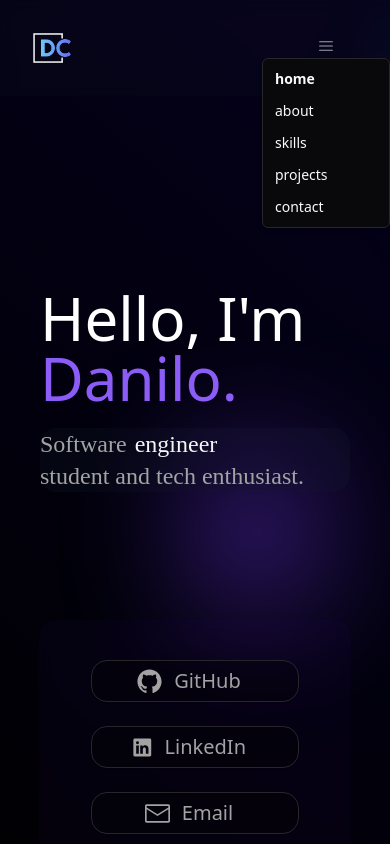
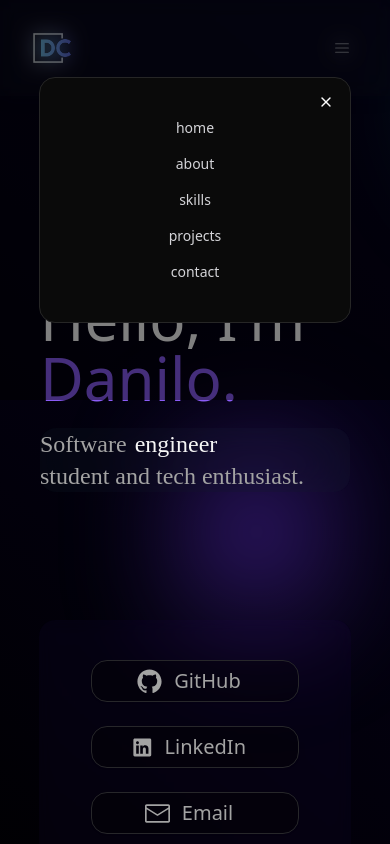
Before and after one commit to c-danil0o/portfolio, a React (Vite) app: page / in a window 390 px wide. Both pictures are taken after a click on the button 338 px from the left and 46 px from the top of the page. Shown: the top 844 px of the page. Built offline with nearby package versions, Linux system fonts and the light colour scheme; a web font is replaced by a local one.

Commit message:
feat: added new mobile navigation and CV download

```diff
--- a/src/components/about/about.tsx
+++ b/src/components/about/about.tsx
@@ -46,9 +46,11 @@ export default function About() {
       </div>
       <button className="p-[3px] relative mb-10">
         <div className="absolute inset-0 bg-gradient-to-r from-indigo-500 to-violet-800 rounded-lg" />
-        <div className="px-8 py-2  bg-black rounded-[6px]  relative group transition duration-200 text-neutral-300 hover:bg-transparent">
-          Get my resume
-        </div>
+        <a download="CV_Danilo_Cvijetic.pdf" href="../../assets/CV.pdf">
+          <div className="px-8 py-2  bg-black rounded-[6px]  relative group transition duration-200 text-neutral-300 hover:bg-transparent">
+            Get my resume
+          </div>
+        </a>
       </button>
     </div>
   )
--- a/src/components/contact/contact.tsx
+++ b/src/components/contact/contact.tsx
@@ -5,7 +5,7 @@ export default function Contact() {
       <div className="absolute w-full h-full">
         <div className="absolute pointer-events-none inset-0 flex items-center justify-center dark:bg-black bg-white [mask-image:radial-gradient(ellipse_at_center,transparent_20%,black)]"></div>
       </div>
-      <p className="text-3xl font-bold relative z-20 bg-clip-text text-transparent bg-gradient-to-b from-neutral-200 to-neutral-500 py-8 my-5">
+      <p className="text-3xl font-bold relative bg-clip-text text-transparent bg-gradient-to-b from-neutral-200 to-neutral-500 py-8 my-5">
         Contact me
       </p>
       <div className="relative w-4/5 lg:w-2/5">
--- a/src/components/header/header.tsx
+++ b/src/components/header/header.tsx
@@ -2,13 +2,7 @@ import './header.css'
 import { Button } from "../ui/button";
 import logo from '../../assets/logo-no-background.png'
 import { HamburgerMenuIcon } from "@radix-ui/react-icons";
-import {
-  DropdownMenu,
-  DropdownMenuContent,
-  DropdownMenuItem,
-  DropdownMenuLabel,
-  DropdownMenuTrigger,
-} from "@/components/ui/dropdown-menu"
+import { Modal, ModalBody, ModalContent, ModalTrigger } from '../ui/animated-modal';
 
 export default function Header() {
   return (
@@ -21,21 +15,21 @@ export default function Header() {
         <Button variant="ghost" className="text-zinc-300 border-zinc-400"><a href="#Projects">projects</a></Button>
         <Button variant="ghost" className="text-zinc-300 border-zinc-400"><a href="#Contact">contact</a></Button>
       </div>
-      <div className="md:hidden">
-        <DropdownMenu>
-          <DropdownMenuTrigger>
-            <div className='md:hidden w-10'>
-              <HamburgerMenuIcon className="h-4 w-4 text-zinc-400" />
-            </div>
-          </DropdownMenuTrigger>
-          <DropdownMenuContent>
-            <DropdownMenuLabel>home</DropdownMenuLabel>
-            <DropdownMenuItem>about</DropdownMenuItem>
-            <DropdownMenuItem>skills</DropdownMenuItem>
-            <DropdownMenuItem>projects</DropdownMenuItem>
-            <DropdownMenuItem>contact</DropdownMenuItem>
-          </DropdownMenuContent>
-        </DropdownMenu>
+      <div >
+        <Modal>
+          <ModalTrigger className="md:hidden w-10 group/modal-btn">
+            <HamburgerMenuIcon className="h-4 w-4 text-zinc-400" />
+          </ModalTrigger>
+          <ModalBody className='absolute w-4/5' >
+            <ModalContent >
+              <Button variant="ghost" className="text-zinc-300 border-zinc-400"><a href="#Hero">home</a></Button>
+              <Button variant="ghost" className="text-zinc-300 border-zinc-400"><a href="#About">about</a></Button>
+              <Button variant="ghost" className="text-zinc-300 border-zinc-400"><a href="#Skills">skills</a></Button>
+              <Button variant="ghost" className="text-zinc-300 border-zinc-400"><a href="#Projects">projects</a></Button>
+              <Button variant="ghost" className="text-zinc-300 border-zinc-400"><a href="#Contact">contact</a></Button>
+            </ModalContent>
+          </ModalBody>
+        </Modal>
       </div>
 
     </nav>
--- a/src/components/hero/hero.tsx
+++ b/src/components/hero/hero.tsx
@@ -32,20 +32,26 @@ export function Hero() {
 export function Social() {
   return (
     <div className='social flex flex-row flex-wrap dark text-3xl justify-evenly items-center  bg-violet-800 bg-opacity-5 backdrop-blur p-7 rounded-2xl mb-20'>
+      <a href="https://www.github.com/c-danil0o">
         <Button variant="outline" className='text-neutral-400 rounded-2xl px-10 text-xl py-5 my-3 bg-black bg-opacity-30 link-button hover:bg-violet-900 w-52'>
           <GitHubLogoIcon width="25px" height="25px" />
           <span className='p-3 font-thin'>GitHub</span>
         </Button>
+      </a>
 
+      <a href="www.linkedin.com/in/danilo-c">
         <Button variant="outline" className='text-neutral-400 rounded-2xl px-10 text-xl py-5 my-3 bg-black bg-opacity-30 link-button hover:bg-violet-900 w-52'>
           <LinkedInLogoIcon width="25px" height="25px" />
           <span className='p-3 font-thin'>LinkedIn</span>
         </Button>
+      </a>
 
+      <a href="mailto:danilo.cvijetic10@protonmail.ch">
         <Button variant="outline" className='text-neutral-400 rounded-2xl px-10 text-xl py-5 my-3 bg-black bg-opacity-30 link-button hover:bg-violet-900 w-52'>
           <EnvelopeClosedIcon width="25px" height="25px" />
           <span className='p-3 font-thin'>Email</span>
         </Button>
+      </a>
     </div>
   )
 }
--- a/src/components/projects/projects.tsx
+++ b/src/components/projects/projects.tsx
@@ -4,10 +4,14 @@ import nosql from '../../assets/nosql.webp'
 import movie from '../../assets/movie-icon.png'
 import booking from '../../assets/staylogo.png'
 
-function Skeleton({ image }: any) {
+function Skeleton({ image, link }: any) {
   return (
     <div className="flex flex-1 w-full items-center min-h-40 max-h-40 rounded-xl border border-transparent justify-center bg-neutral-100 dark:bg-black">
-      <img className="h-full w-auto m-auto object-contain" src={image} alt="project-image" /></div>
+      <a href={link} className="h-full w-auto m-auto">
+        <img className="h-full w-auto m-auto object-contain" src={image} alt="project-image" />
+      </a>
+    </div>
+
   )
 }
 
@@ -16,26 +20,26 @@ export default function Projects() {
     {
       title: "Air Hockey AI Agent",
       description: "Reinforcement learning agent based on MADDPG neural network",
-      header: <Skeleton image={hockey} />,
+      header: <Skeleton image={hockey} link="https://github.com/c-danil0o/Air-Hockey-AI" />,
       className: "md:col-span-2",
     },
     {
       title: "NoSQL Engine",
       description: "Cassandra like NoSQL database built in Go with advanced data structures",
-      header: <Skeleton image={nosql} />,
+      header: <Skeleton image={nosql} link="https://github.com/c-danil0o/nosql-database" />,
       className: "md:col-span-1",
     },
     {
       title: "Movflix",
       description: "Cloud native Netflix clone deployed using AWS-CDK",
-      header: <Skeleton image={movie} />,
+      header: <Skeleton image={movie} link="https://github.com/c-danil0o/cloud-movies-app" />,
       className: "md:col-span-1",
     },
     {
       title: "Booking Clone",
       description:
         "Hotel booking application built using Spring Boot, Angular and Android app",
-      header: <Skeleton image={booking} />,
+      header: <Skeleton image={booking} link="https://github.com/c-danil0o/booking-android" />,
       className: "md:col-span-2",
     },
   ];
--- /dev/null
+++ b/src/components/ui/animated-modal.tsx
@@ -0,0 +1,244 @@
+"use client";
+import { cn } from "@/lib/utils";
+import { AnimatePresence, motion } from "framer-motion";
+import React, {
+  ReactNode,
+  createContext,
+  useContext,
+  useEffect,
+  useRef,
+  useState,
+} from "react";
+
+interface ModalContextType {
+  open: boolean;
+  setOpen: (open: boolean) => void;
+}
+
+const ModalContext = createContext<ModalContextType | undefined>(undefined);
+
+export const ModalProvider = ({ children }: { children: ReactNode }) => {
+  const [open, setOpen] = useState(false);
+
+  return (
+    <ModalContext.Provider value={{ open, setOpen }}>
+      {children}
+    </ModalContext.Provider>
+  );
+};
+
+export const useModal = () => {
+  const context = useContext(ModalContext);
+  if (!context) {
+    throw new Error("useModal must be used within a ModalProvider");
+  }
+  return context;
+};
+
+export function Modal({ children }: { children: ReactNode }) {
+  return <ModalProvider>{children}</ModalProvider>;
+}
+
+export const ModalTrigger = ({
+  children,
+  className,
+}: {
+  children: ReactNode;
+  className?: string;
+}) => {
+  const { setOpen } = useModal();
+  return (
+    <button
+      className={cn(
+        "px-4 py-2 rounded-md text-black dark:text-white text-center relative overflow-hidden",
+        className
+      )}
+      onClick={() => setOpen(true)}
+    >
+      {children}
+    </button>
+  );
+};
+
+export const ModalBody = ({
+  children,
+  className,
+}: {
+  children: ReactNode;
+  className?: string;
+}) => {
+  const { open } = useModal();
+
+  useEffect(() => {
+    if (open) {
+      document.body.style.overflow = "hidden";
+    } else {
+      document.body.style.overflow = "auto";
+    }
+  }, [open]);
+
+  const modalRef = useRef(null);
+  const { setOpen } = useModal();
+  useOutsideClick(modalRef, () => setOpen(false));
+
+  return (
+    <AnimatePresence>
+      {open && (
+        <motion.div
+          initial={{
+            opacity: 0,
+          }}
+          animate={{
+            opacity: 1,
+            backdropFilter: "blur(10px)",
+          }}
+          exit={{
+            opacity: 0,
+            backdropFilter: "blur(0px)",
+          }}
+          className="absolute h-[400px] [perspective:800px] [transform-style:preserve-3d] inset-0 w-full flex items-center justify-center z-50"
+        >
+          <Overlay />
+
+          <motion.div
+            ref={modalRef}
+            className={cn(
+              "min-h-[50%] max-h-[90%] md:max-w-[40%] bg-white dark:bg-neutral-950 border border-transparent dark:border-neutral-800 rounded-2xl relative z-50 flex flex-col flex-1 overflow-hidden",
+              className
+            )}
+            onClick={() => setOpen(false)}
+            initial={{
+              opacity: 0,
+              scale: 0.5,
+              rotateX: 40,
+              y: 40,
+            }}
+            animate={{
+              opacity: 1,
+              scale: 1,
+              rotateX: 0,
+              y: 0,
+            }}
+            exit={{
+              opacity: 0,
+              scale: 0.8,
+              rotateX: 10,
+            }}
+            transition={{
+              type: "spring",
+              stiffness: 260,
+              damping: 15,
+            }}
+          >
+            <CloseIcon />
+            {children}
+          </motion.div>
+        </motion.div>
+      )}
+    </AnimatePresence>
+  );
+};
+
+export const ModalContent = ({
+  children,
+  className,
+}: {
+  children: ReactNode;
+  className?: string;
+}) => {
+  return (
+    <div className={cn("flex flex-col flex-1 p-8 md:p-10", className)}>
+      {children}
+    </div>
+  );
+};
+
+export const ModalFooter = ({
+  children,
+  className,
+}: {
+  children: ReactNode;
+  className?: string;
+}) => {
+  return (
+    <div
+      className={cn(
+        "flex justify-end p-4 bg-gray-100 dark:bg-neutral-900",
+        className
+      )}
+    >
+      {children}
+    </div>
+  );
+};
+
+const Overlay = ({ className }: { className?: string }) => {
+  return (
+    <motion.div
+      initial={{
+        opacity: 0,
+      }}
+      animate={{
+        opacity: 1,
+        backdropFilter: "blur(10px)",
+      }}
+      exit={{
+        opacity: 0,
+        backdropFilter: "blur(0px)",
+      }}
+      className={`fixed inset-0 h-full w-full bg-black bg-opacity-50 z-50 ${className}`}
+    ></motion.div>
+  );
+};
+
+const CloseIcon = () => {
+  const { setOpen } = useModal();
+  return (
+    <button
+      onClick={() => setOpen(false)}
+      className="absolute top-4 right-4 group"
+    >
+      <svg
+        xmlns="http://www.w3.org/2000/svg"
+        width="24"
+        height="24"
+        viewBox="0 0 24 24"
+        fill="none"
+        stroke="currentColor"
+        strokeWidth="2"
+        strokeLinecap="round"
+        strokeLinejoin="round"
+        className="text-black dark:text-white h-4 w-4 group-hover:scale-125 group-hover:rotate-3 transition duration-200"
+      >
+        <path stroke="none" d="M0 0h24v24H0z" fill="none" />
+        <path d="M18 6l-12 12" />
+        <path d="M6 6l12 12" />
+      </svg>
+    </button>
+  );
+};
+
+// Hook to detect clicks outside of a component.
+// Add it in a separate file, I've added here for simplicity
+export const useOutsideClick = (
+  ref: React.RefObject<HTMLDivElement>,
+  callback: Function
+) => {
+  useEffect(() => {
+    const listener = (event: any) => {
+      // DO NOTHING if the element being clicked is the target element or their children
+      if (!ref.current || ref.current.contains(event.target)) {
+        return;
+      }
+      callback(event);
+    };
+
+    document.addEventListener("mousedown", listener);
+    document.addEventListener("touchstart", listener);
+
+    return () => {
+      document.removeEventListener("mousedown", listener);
+      document.removeEventListener("touchstart", listener);
+    };
+  }, [ref, callback]);
+};
```
Also changed, not shown: 1 other file (tests, documents, lock files or other folders). Lines whose indentation alone changed are shown as unchanged.
